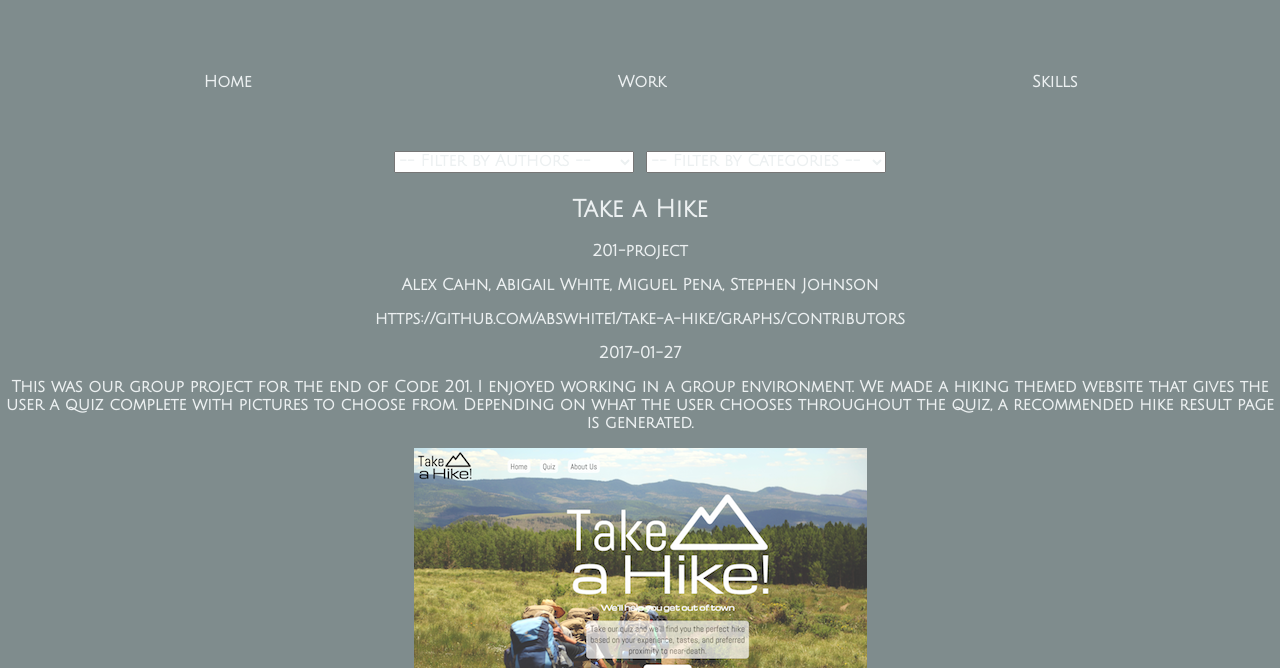
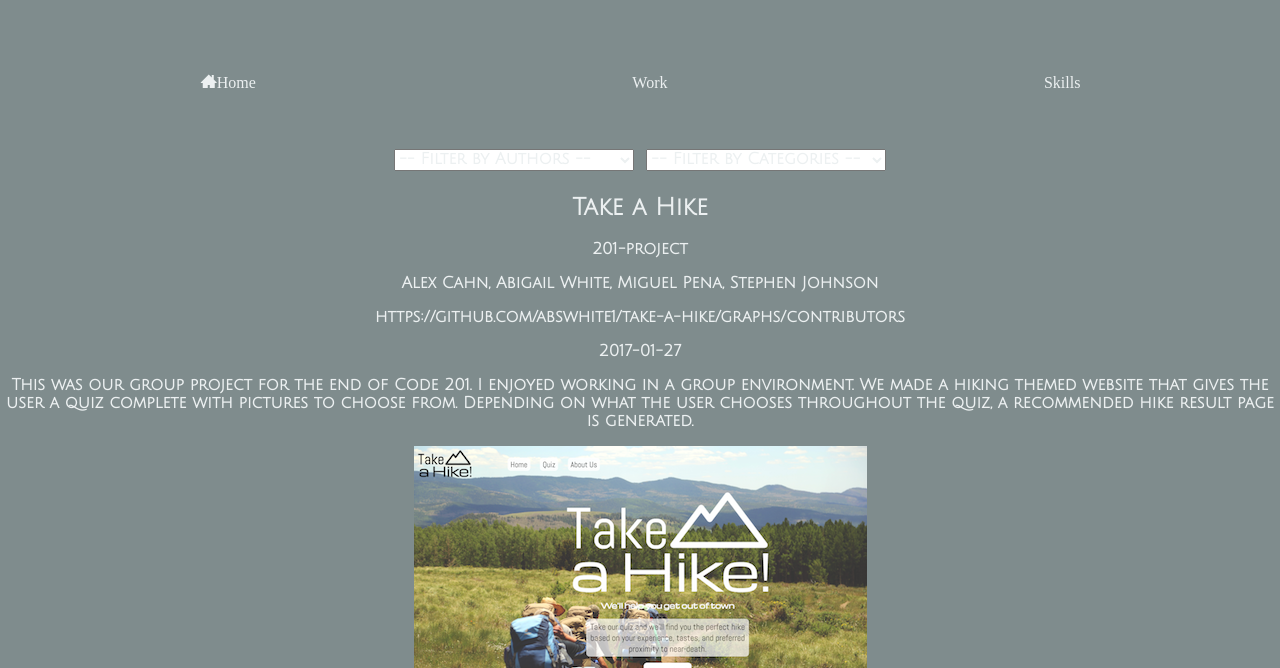
Before and after one commit to mypalal84/portfolio, a plain HTML site: page index.html in a window 1280 px wide. Shown: the top 668 px of the page. Drawn offline with nearby package versions, Linux system fonts and the light colour scheme; files whose address does not match are found by name.

Commit message:
fixed some files

```diff
--- a/CSS/modules.css
+++ b/CSS/modules.css
@@ -17,10 +17,6 @@
 #filters {
   padding: 0;
   list-style: none;
-}
-
-.template {
-  visibility: hidden;
 }
 
 .main-nav ul {
--- a/index.html
+++ b/index.html
@@ -38,9 +38,9 @@
           <h2 class="icon-menu">My Portfolio</h2>
 
         <ul>
-          <li class="tab" data-section="home"><a href="Icons/003-home3.png" class="nav-item"></a>Home</li>
-          <li class="tab" data-section="work"><a href="Icons/069-address-book.png" class="nav-item"></a>Work</li>
-          <li class="tab" data-section="skills"><a href="Icons/385-embed2.png" class="nav-item"></a>Skills</li>
+          <li class="tab icon-home3" data-section="home"><a href="index.html" class="nav-item"></a>Home</li>
+          <li class="tab icon-user-tie" data-section="work"><a href="#" class="nav-item"></a>Work</li>
+          <li class="tab icon-embed2" data-section="skills"><a href="#" class="nav-item"></a>Skills</li>
         </ul>
 
       </nav>
```
Also changed, not shown: IMG/busmall.png (deleted), new.html (deleted).
